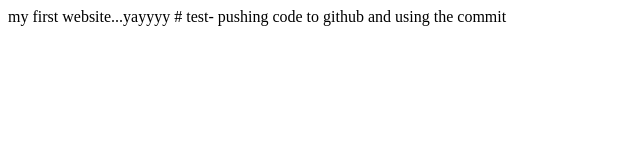
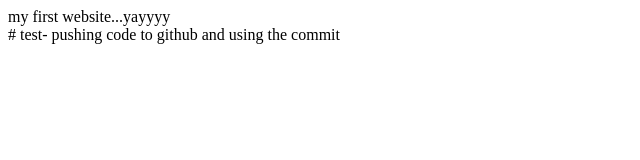
Before and after one commit to aditya6521/Begin101, a plain HTML site: page index.html in a window 1280 px wide. Shown: the whole page, without its empty margins (0-640 px from the left). Drawn offline with Linux system fonts and the light colour scheme.

Commit message:
refractor updated body

```diff
--- a/index.html
+++ b/index.html
@@ -6,7 +6,7 @@
     <title>student site</title>
 </head>
 <body>
-    my first website...yayyyy
+    my first website...yayyyy <br>
 
     # test- pushing code to github and using the commit
 </body>
```
Also changed, not shown: 1 other file.
